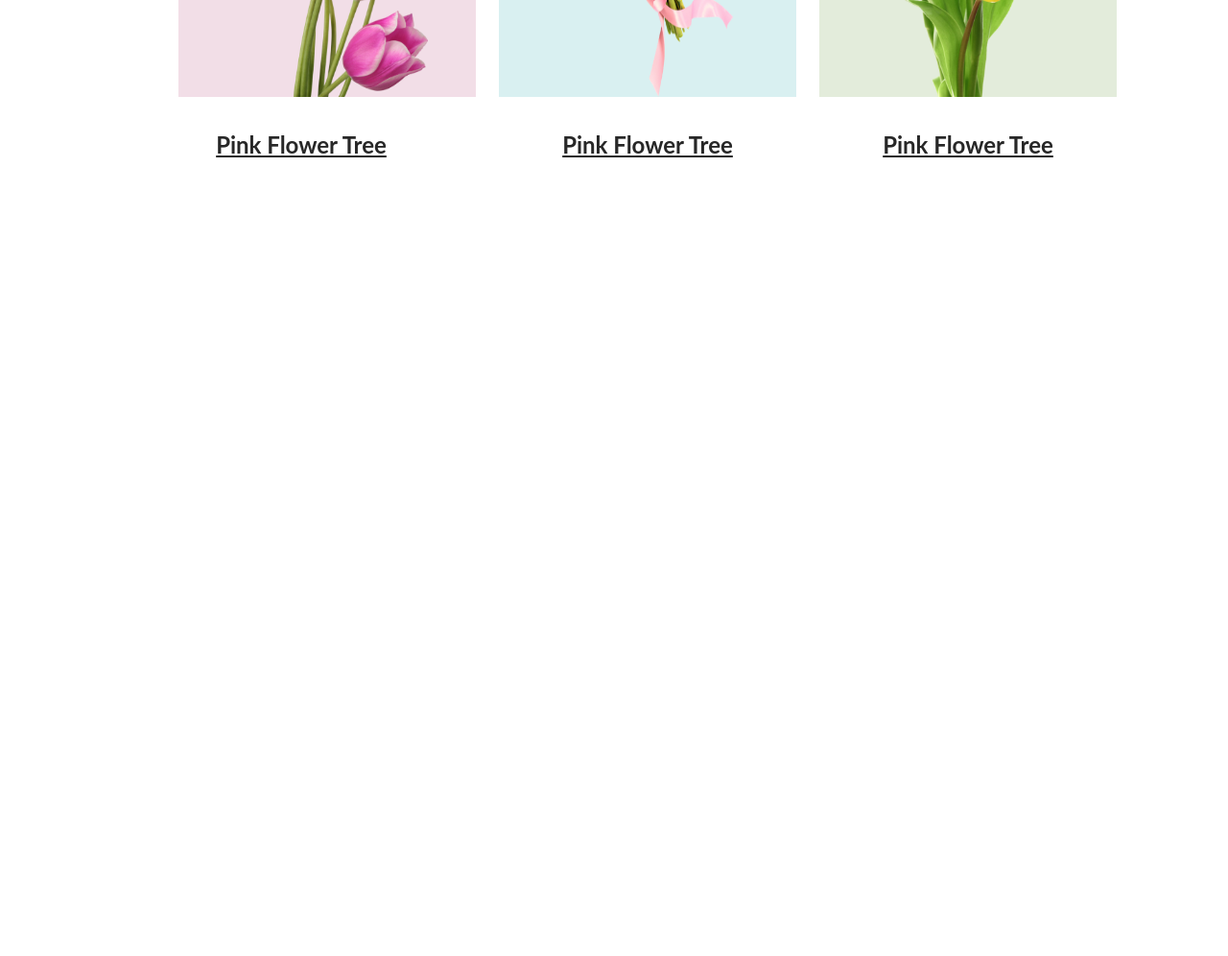
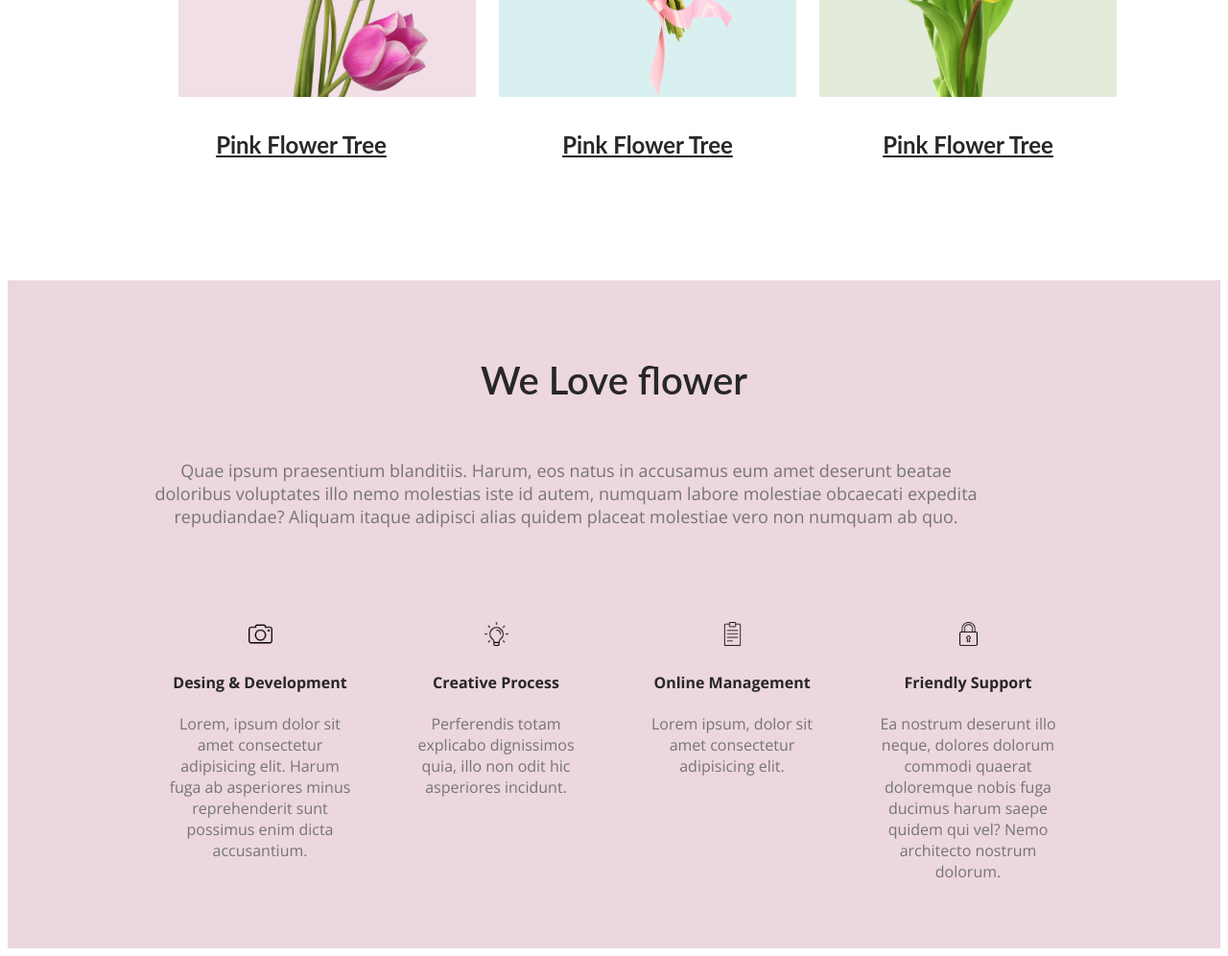
Before and after one commit to nishattasnimnishu/first-assignment, a plain HTML site: page index.html in a window 1280 px wide. Shown: the part 1187-2183 px from the top of the page at 96% size. Before the commit the page ends 1487 px from the top, so only its background shows below. Drawn offline with nearby package versions, Linux system fonts and the light colour scheme.

Commit message:
bonus end

```diff
--- a/index.html
+++ b/index.html
@@ -44,3 +44,32 @@
             </div>
         </section>
         <!-- main section one end -->
+        <!-- bonus section -->
+        <section class="about">
+            <h3 class="section-h3">We Love flower</h3>
+            <p class="section-p"> Quae ipsum praesentium blanditiis. Harum, eos natus in accusamus eum amet deserunt beatae doloribus voluptates illo nemo molestias iste id autem, numquam labore molestiae obcaecati expedita repudiandae? Aliquam itaque adipisci alias quidem placeat molestiae vero non numquam ab quo. </p>
+            <div class="info-container">
+                <div class="info">
+                    <img class="picture" src="images/icons/camera.png" alt="">
+                    <h4 class="info-p">Desing & Development</h4>
+                    <p class="info-description">Lorem, ipsum dolor sit amet consectetur adipisicing elit. Harum fuga ab asperiores minus reprehenderit sunt possimus enim dicta accusantium.
+                    </p>
+                </div>
+                <div class="info">
+                    <img class="picture" src="images/icons/ideas.png" alt="">
+                    <h4 class="info-p">Creative Process</h4>
+                    <p class="info-description">Perferendis totam explicabo dignissimos quia, illo non odit hic asperiores incidunt.</p>
+                </div>
+                <div class="info">
+                    <img class="picture" src="images/icons/notepad.png" alt="">
+                    <h4 class="info-p">Online Management</h4>
+                    <p class="info-description">Lorem ipsum, dolor sit amet consectetur adipisicing elit. </p>
+                </div>
+                <div class="info">
+                    <img class="picture" src="images/icons/unlock.png" alt="">
+                    <h4 class="info-p">Friendly Support</h4>
+                    <p class="info-description">Ea nostrum deserunt illo neque, dolores dolorum commodi quaerat doloremque nobis fuga ducimus harum saepe quidem qui vel? Nemo architecto nostrum dolorum.</p>
+                </div>
+            </div>
+        </section>
+        <!-- bonus section -->
--- a/styles/style.css
+++ b/styles/style.css
@@ -98,3 +98,48 @@ body{
     line-height: 35px;
 }
 /* main section one end */
+/* bonus section */
+.about{
+    background-color: #ecd6df;
+    padding: 0 140px;
+}
+.section-h3{
+    color: #272727;
+    text-align: center;
+    padding-top: 80px;
+    padding-bottom: 40px;
+    margin: 0;
+    font-family: Lato;
+    font-size: 40px;
+    font-weight: 600;
+}
+.section-p{
+    color: #757575;
+    text-align: center;
+    font-size: 18px;
+    font-family: Open Sans;
+    padding-bottom: 80px;
+    padding-right: 100px;
+}
+.info-container{
+    display: flex;
+    justify-content: space-around;
+    align-items: center;
+}
+.info{
+    text-align: center;
+    padding-bottom: 40px;
+    width: 200px;
+    height: 300px;
+}
+.info-description{
+    color: #757575;
+}
+.info-p{
+    color: #272727;
+}
+.picture{
+    height: 25px;
+    width: 25px;
+}
+/* bonus section */
```
